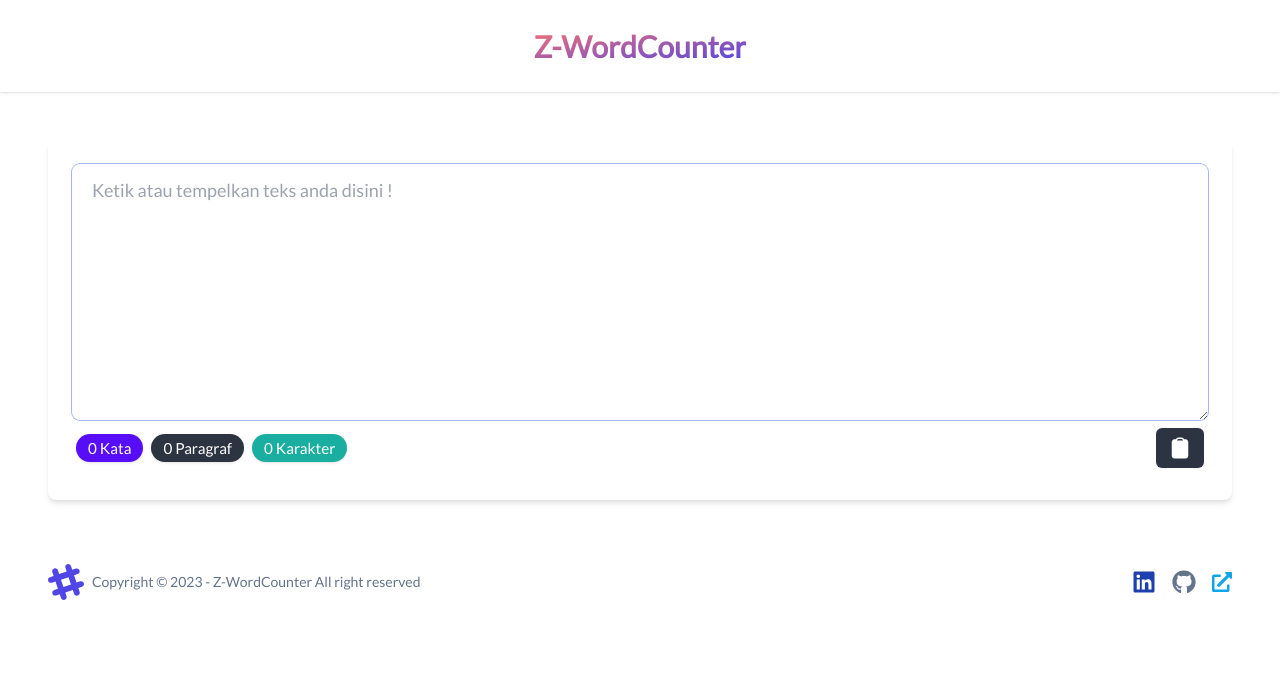
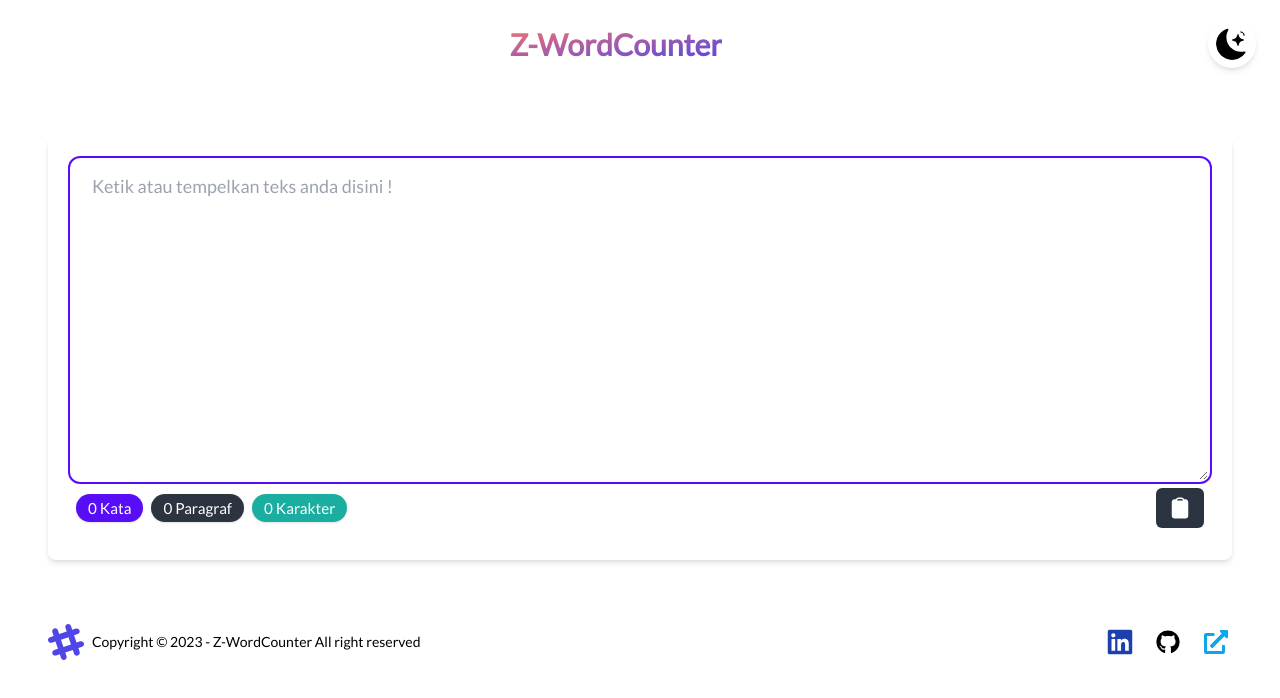
Before and after one commit to muhammaddariazzidane/WordCounter, a React (Vite) app: page / in a window 1280 px wide. Shown: the top 698 px of the page. Built offline with nearby package versions, Linux system fonts and the light colour scheme.

Commit message:
add darkMode

```diff
--- a/src/App.jsx
+++ b/src/App.jsx
@@ -19,7 +19,7 @@
     <>
       <Suspense fallback={<Loading />}>
         <Navbar />
-        <div className=" w-full py-12 px-3 lg:px-12">
+        <div className="transition-all dark:bg-slate-800  bg-white duration-300 w-full py-12 px-3 lg:px-12">
           <WordCounter
             jumlah={jumlah}
             jumlahKarakter={jumlahKarakter}
--- a/src/components/Footer.jsx
+++ b/src/components/Footer.jsx
@@ -3,7 +3,7 @@
 
 export default function Footer() {
   return (
-    <footer className="footer items-center p-4  px-6 lg:px-12 text-neutral">
+    <footer className="footer items-center p-4 dark:bg-slate-800 bg-white transition-all duration-300 px-6 lg:px-12 text-neutral">
       <div className="items-center grid-flow-col">
         <svg
           width="36"
@@ -16,7 +16,7 @@
         >
           <path d="M22.672 15.226l-2.432.811.841 2.515c.33 1.019-.209 2.127-1.23 2.456-1.15.325-2.148-.321-2.463-1.226l-.84-2.518-5.013 1.677.84 2.517c.391 1.203-.434 2.542-1.831 2.542-.88 0-1.601-.564-1.86-1.314l-.842-2.516-2.431.809c-1.135.328-2.145-.317-2.463-1.229-.329-1.018.211-2.127 1.231-2.456l2.432-.809-1.621-4.823-2.432.808c-1.355.384-2.558-.59-2.558-1.839 0-.817.509-1.582 1.327-1.846l2.433-.809-.842-2.515c-.33-1.02.211-2.129 1.232-2.458 1.02-.329 2.13.209 2.461 1.229l.842 2.515 5.011-1.677-.839-2.517c-.403-1.238.484-2.553 1.843-2.553.819 0 1.585.509 1.85 1.326l.841 2.517 2.431-.81c1.02-.33 2.131.211 2.461 1.229.332 1.018-.21 2.126-1.23 2.456l-2.433.809 1.622 4.823 2.433-.809c1.242-.401 2.557.484 2.557 1.838 0 .819-.51 1.583-1.328 1.847m-8.992-6.428l-5.01 1.675 1.619 4.828 5.011-1.674-1.62-4.829z"></path>
         </svg>
-        <p className="text-slate-500">
+        <p className="text-black dark:text-slate-200 transition-all duration-300">
           Copyright © 2023 - Z-WordCounter All right reserved
         </p>
       </div>
@@ -26,16 +26,16 @@
           href="https://www.linkedin.com/in/muhammad-dariaz-zidane/"
           target="_blank"
         >
-          <FaLinkedin className="w-6 h-6 text-blue-800" />
+          <FaLinkedin className="w-8 h-8 text-blue-800 bg-white dark:bg-slate-200 transition-all duration-300 rounded-sm p-0.5" />
         </a>
         <a
           href="https://github.com/muhammaddariazzidane/WordCounter"
           target="_blank"
         >
-          <FaGithub className="w-6 h-6 text-slate-500" />
+          <FaGithub className="w-8 h-8 text-black  bg-white dark:bg-slate-200 transition-all duration-300 rounded-full p-1" />
         </a>
         <a href="https://dariaz-zidane.netlify.app/" target="_blank">
-          <FaExternalLinkAlt className="w-5 h-6 text-sky-500" />
+          <FaExternalLinkAlt className="w-8 h-8 p-1 bg-white dark:bg-slate-200 transition-all duration-300 rounded-sm text-sky-500 dark:text-sky-700" />
         </a>
       </div>
     </footer>
--- a/src/components/Navbar.jsx
+++ b/src/components/Navbar.jsx
@@ -1,85 +1,56 @@
 import React from "react";
+import { useState } from "react";
+import { useEffect } from "react";
+import { BsMoonStarsFill, BsSunFill } from "react-icons/bs";
 
 export default function Navbar() {
+  const [theme, setTheme] = useState("");
+  const myHtml = document.querySelector("html");
+  const handleToggle = (e) => {
+    if (e.target.checked) {
+      myHtml.classList.add("dark");
+      localStorage.theme = "dark";
+      setTheme("dark");
+    } else {
+      myHtml.classList.remove("dark");
+      localStorage.theme = "light";
+      setTheme("light");
+    }
+  };
+
+  useEffect(() => {
+    if (
+      localStorage.theme === "dark" ||
+      (!("theme" in localStorage) &&
+        window.matchMedia("(prefers-color-scheme: dark)").matches)
+    ) {
+      myHtml.classList.add("dark");
+      setTheme("dark");
+    } else {
+      myHtml.classList.remove("dark");
+      setTheme("light");
+    }
+  }, []);
+
   return (
     <>
-      <div className="navbar py-7 shadow">
-        <div className="navbar-start">
-          {/* <div className="dropdown">
-            <label tabIndex={0} className="btn btn-ghost btn-circle">
-              <svg
-                xmlns="http://www.w3.org/2000/svg"
-                className="h-5 w-5"
-                fill="none"
-                viewBox="0 0 24 24"
-                stroke="currentColor"
-              >
-                <path
-                  strokeLinecap="round"
-                  strokeLinejoin="round"
-                  strokeWidth="2"
-                  d="M4 6h16M4 12h16M4 18h7"
-                />
-              </svg>
-            </label>
-            <ul
-              tabIndex={0}
-              className="menu menu-sm dropdown-content mt-3 z-[1] p-2 shadow bg-base-100 rounded-box w-52"
-            >
-              <li>
-                <a>Homepage</a>
-              </li>
-              <li>
-                <a>Portfolio</a>
-              </li>
-              <li>
-                <a>About</a>
-              </li>
-            </ul>
-          </div> */}
-        </div>
+      <div className="navbar py-5 px-6 shadow  dark:bg-slate-800 bg-white transition-colors duration-300 ">
+        <div className="navbar-start"></div>
         <div className="navbar-center">
           <a className="font-semibold bg-clip-text text-transparent bg-gradient-to-br from-red-400 to-indigo-600 text-3xl">
             Z-WordCounter
           </a>
         </div>
-        <div className="navbar-end">
-          {/* <button className="btn btn-ghost btn-circle">
-            <svg
-              xmlns="http://www.w3.org/2000/svg"
-              className="h-5 w-5"
-              fill="none"
-              viewBox="0 0 24 24"
-              stroke="currentColor"
-            >
-              <path
-                strokeLinecap="round"
-                strokeLinejoin="round"
-                strokeWidth="2"
-                d="M21 21l-6-6m2-5a7 7 0 11-14 0 7 7 0 0114 0z"
-              />
-            </svg>
-          </button>
-          <button className="btn btn-ghost btn-circle">
-            <div className="indicator">
-              <svg
-                xmlns="http://www.w3.org/2000/svg"
-                className="h-5 w-5"
-                fill="none"
-                viewBox="0 0 24 24"
-                stroke="currentColor"
-              >
-                <path
-                  strokeLinecap="round"
-                  strokeLinejoin="round"
-                  strokeWidth="2"
-                  d="M15 17h5l-1.405-1.405A2.032 2.032 0 0118 14.158V11a6.002 6.002 0 00-4-5.659V5a2 2 0 10-4 0v.341C7.67 6.165 6 8.388 6 11v3.159c0 .538-.214 1.055-.595 1.436L4 17h5m6 0v1a3 3 0 11-6 0v-1m6 0H9"
-                />
-              </svg>
-              <span className="badge badge-xs badge-primary indicator-item"></span>
-            </div>
-          </button> */}
-        </div>
+        <div className="navbar-end"></div>
+        <label className="swap swap-rotate">
+          <input
+            type="checkbox"
+            onChange={handleToggle}
+            checked={theme === "light" ? false : true}
+          />
+          <BsSunFill className="swap-on fill-current w-12 text-yellow-300 h-12 p-2 bg-slate-700 rounded-full" />
+          <BsMoonStarsFill className="swap-off fill-current w-12  rounded-full  text-black shadow-md h-12 p-2" />
+        </label>
       </div>
     </>
   );
--- a/src/components/WordCounter.jsx
+++ b/src/components/WordCounter.jsx
@@ -35,7 +35,7 @@
   );
 
   return (
-    <div className="form-control p-4 lg:p-6  rounded-lg shadow-md">
+    <div className="form-control p-4 lg:p-6 dark:bg-slate-800 bg-white transition-all duration-300 rounded-lg shadow-md">
       {notif && <Alert />}
       {copied && <Alert message="Copied !" />}
       <textarea
@@ -43,7 +43,7 @@
         ref={textareaRef}
         autoFocus
         onKeyUp={hitungKata}
-        className="textarea placeholder:text-lg placeholder: selection:bg-indigo-600 selection:text-white selection:rounded-lg p-5 py-3  border-0 ring-1 ring-indigo-200 focus:ring-indigo-300 focus:outline-none textarea-bordered h-64 text-lg"
+        className="textarea bg-white transition-colors duration-300  dark:bg-slate-900 placeholder:text-lg placeholder: selection:bg-indigo-600 selection:text-white selection:rounded-lg p-5 py-3 dark:text-slate-100 text-black textarea-primary focus:border-none textarea-bordered h-80  text-lg"
         placeholder="Ketik atau tempelkan teks anda disini !"
       ></textarea>
       <div className="label flex justify-between md:items-center lg:items-center sm:items-center items-end  ">
@@ -62,8 +62,10 @@
           <button
             type="button"
             title={copied ? "Success" : "Copy to clipboard"}
-            className={`p-1.5 lg:p-2 md:p-2 rounded-md lg:px-3 md:px-3 px-2 ${
-              copied ? "btn-success" : "btn-neutral"
+            className={`p-1.5 lg:p-2 md:p-2 rounded-md lg:px-3 md:px-3 px-2 transition-all duration-300 ${
+              copied
+                ? "btn-success"
+                : "btn-neutral dark:bg-slate-600  dark:hover:bg-slate-700"
             } flex ml-2`}
             onClick={copyToClipboard}
           >
--- a/src/index.css
+++ b/src/index.css
@@ -5,3 +5,6 @@
 * {
   font-family: "Lato", sans-serif;
 }
+body {
+  @apply min-h-screen h-full bg-white dark:bg-slate-800;
+}
--- a/src/main.jsx
+++ b/src/main.jsx
@@ -5,8 +5,6 @@
 
 ReactDOM.createRoot(document.getElementById("root")).render(
   <React.StrictMode>
-    <div className="bg-whihte">
-      <App />
-    </div>
+    <App />
   </React.StrictMode>
 );
--- a/src/utils/Loading.jsx
+++ b/src/utils/Loading.jsx
@@ -3,7 +3,7 @@
 export default function Loading() {
   return (
     <>
-      <div className="absolute w-full min-h-screen top-0  z-50">
+      <div className="absolute w-full min-h-screen top-0 dark:bg-slate-800 z-50">
         <div className="flex justify-center h-full min-h-screen items-center">
           <span className="loading loading-dots loading-lg text-primary"></span>
         </div>
--- a/tailwind.config.js
+++ b/tailwind.config.js
@@ -1,9 +1,12 @@
 /** @type {import('tailwindcss').Config} */
 export default {
+  content: ["./index.html", "./src/**/*.{js,ts,jsx,tsx}"],
   darkMode: "class",
-  content: ["./index.html", "./src/**/*.{js,ts,jsx,tsx}"],
   theme: {
     extend: {},
   },
   plugins: [require("daisyui")],
+  daisyui: {
+    themes: ["light", "dark"],
+  },
 };
```
